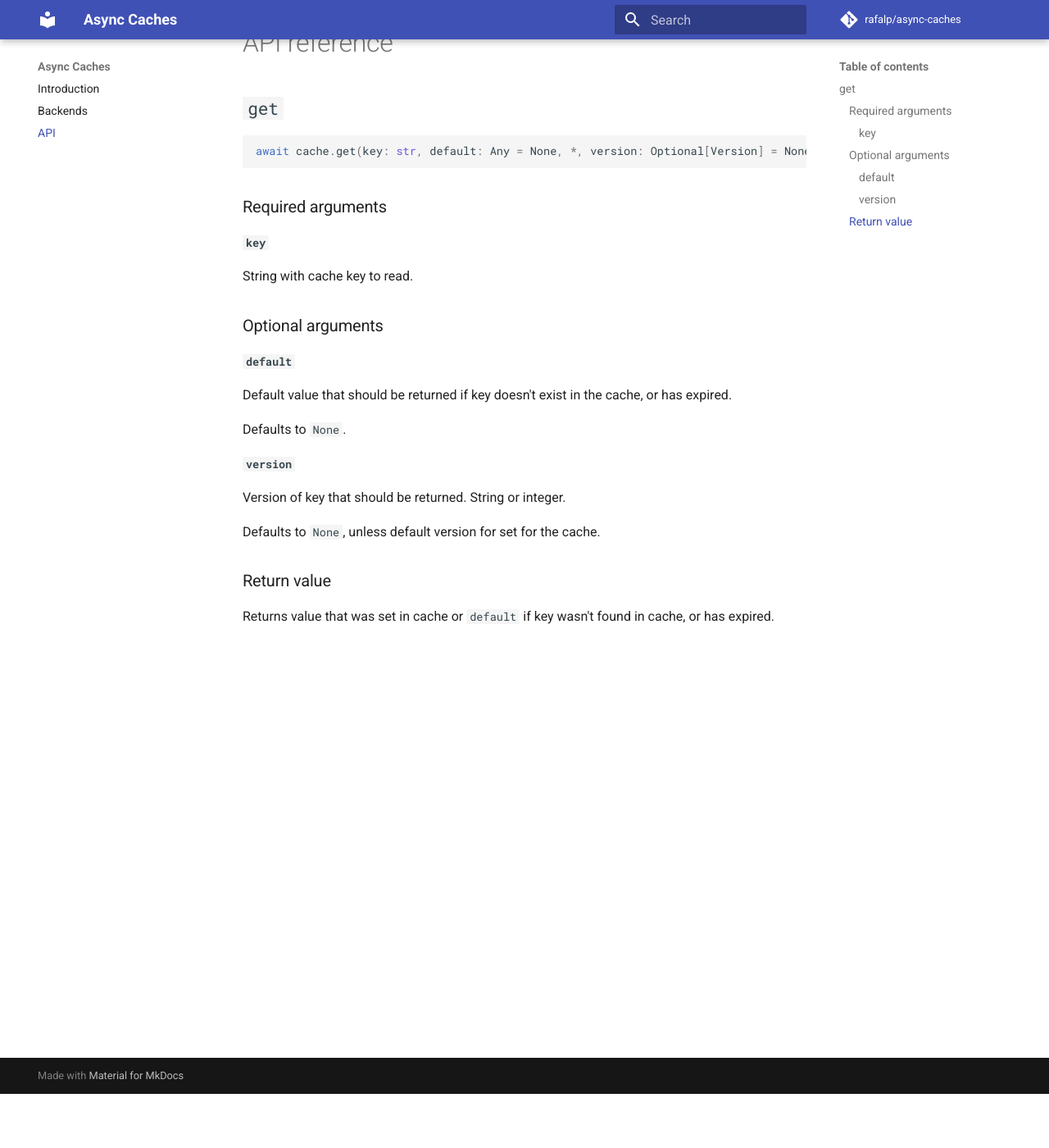
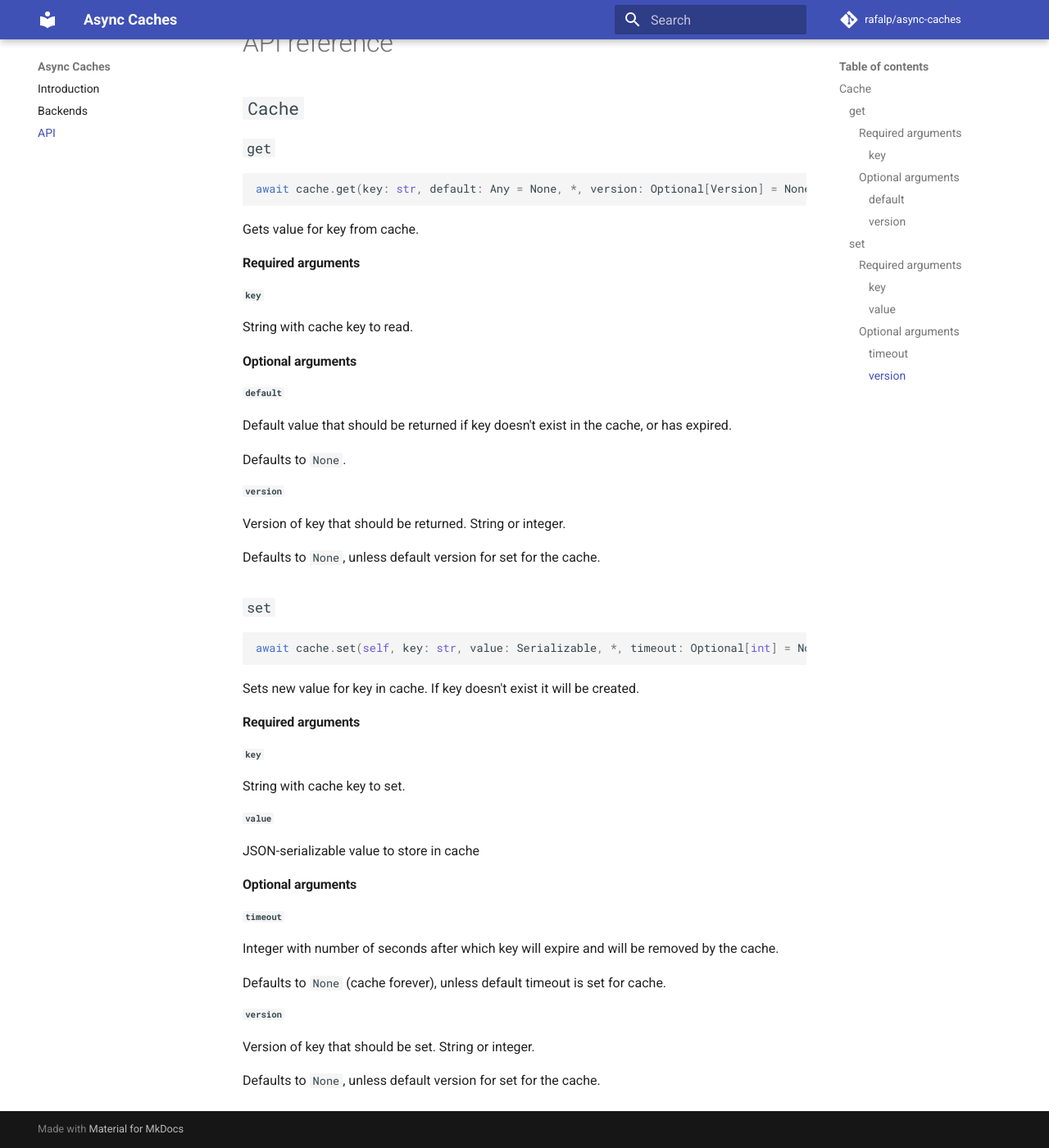
Before and after one commit to rafalp/async-caches, an MkDocs documentation site: the page built from docs/api.md, in a window 1280 px wide and 1400 px high, scrolled down 66 px. Shown: the whole window at 82% size. Built offline with MkDocs 1.6.1 and Material for MkDocs 9.7.7, drawn with Linux system fonts in a browser that asks for light colours; comment, search, counter and statistics services are not loaded.

Commit message:
Add docs for cache.set

````diff
--- a/docs/api.md
+++ b/docs/api.md
@@ -1,34 +1,71 @@
 # API reference
 
-## `get`
+## `Cache`
+
+### `get`
 
 ```python
 await cache.get(key: str, default: Any = None, *, version: Optional[Version] = None) -> Any
 ```
 
-### Required arguments
+Gets value for key from cache.
 
-#### `key`
+
+#### Required arguments
+
+##### `key`
 
 String with cache key to read.
 
 
-### Optional arguments
+#### Optional arguments
 
-#### `default`
+##### `default`
 
 Default value that should be returned if key doesn't exist in the cache, or has expired.
 
 Defaults to `None`.
 
 
-#### `version`
+##### `version`
 
 Version of key that should be returned. String or integer.
 
 Defaults to `None`, unless default version for set for the cache.
 
 
-### Return value
+### `set`
 
-Returns value that was set in cache or `default` if key wasn't found in cache, or has expired.
+```python
+await cache.set(self, key: str, value: Serializable, *, timeout: Optional[int] = None, version: Optional[Version] = None)
+```
+
+Sets new value for key in cache. If key doesn't exist it will be created.
+
+
+#### Required arguments
+
+##### `key`
+
+String with cache key to set.
+
+
+##### `value`
+
+JSON-serializable value to store in cache
+
+
+#### Optional arguments
+
+##### `timeout`
+
+Integer with number of seconds after which key will expire and will be removed by the cache.
+
+Defaults to `None` (cache forever), unless default timeout is set for cache.
+
+
+##### `version`
+
+Version of key that should be set. String or integer.
+
+Defaults to `None`, unless default version for set for the cache.
````
